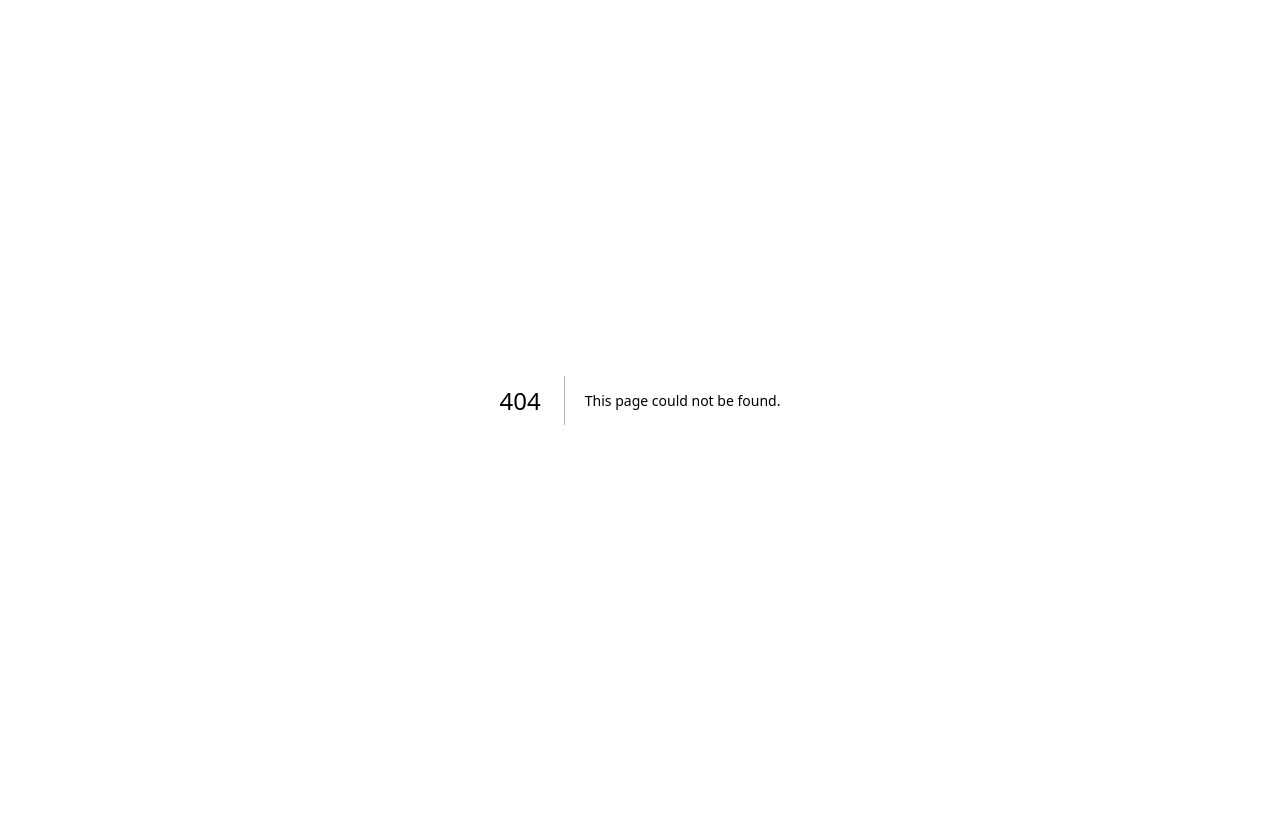
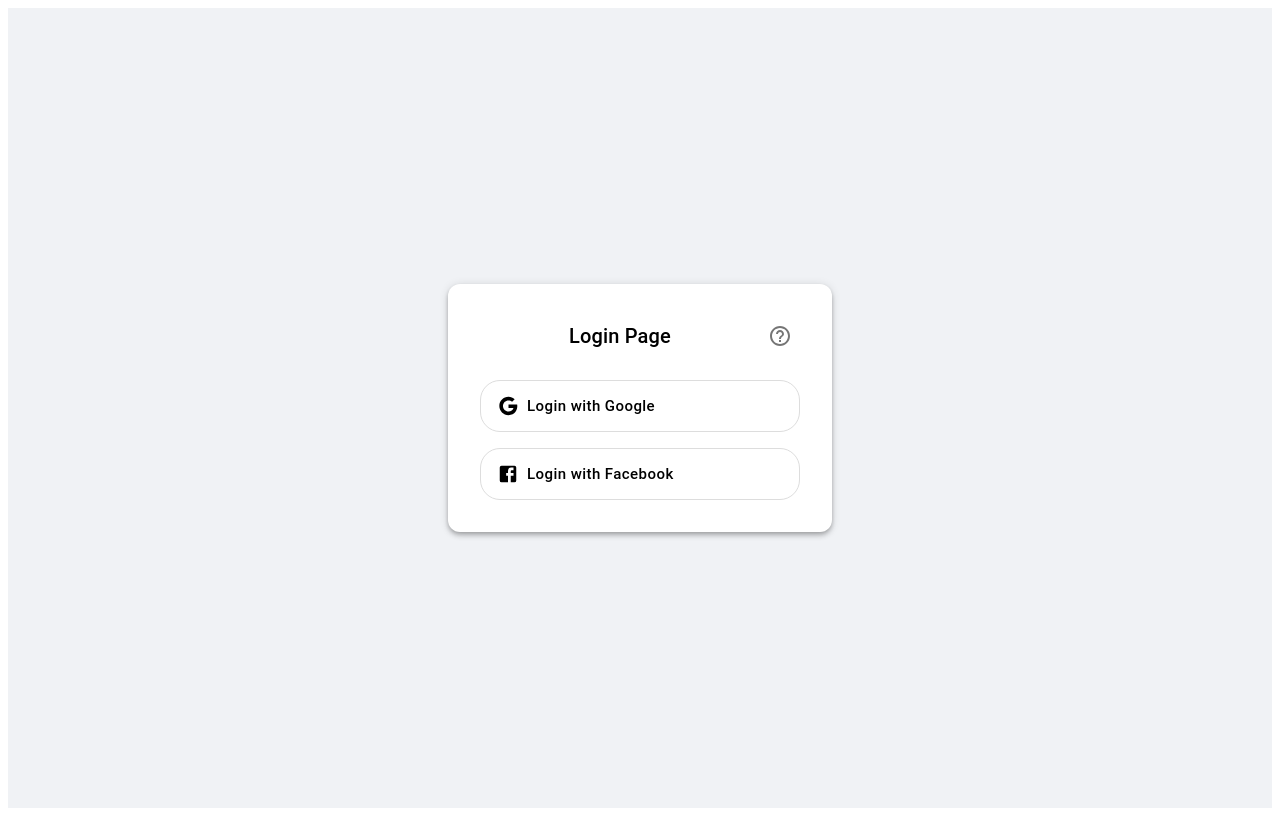
Before and after one commit to utkarsh1212-i/VAMOS, a Next.js app in the folder vamos-frontend/: page /login in a window 1280 px wide. Before the commit this address had no page. Built offline with nearby package versions, Linux system fonts and the light colour scheme.

Commit message:
login page

```diff
--- a/vamos-frontend/package.json
+++ b/vamos-frontend/package.json
@@ -8,7 +8,8 @@
   "dependencies": {
     "@emotion/react": "^11.13.3",
     "@emotion/styled": "^11.13.0",
-    "@mui/material": "^6.0.1",
+    "@mui/icons-material": "^6.0.2",
+    "@mui/material": "^6.0.2",
     "next": "latest",
     "react": "18.2.0",
     "react-dom": "18.2.0"
--- a/vamos-frontend/pages/index.js
+++ b/vamos-frontend/pages/index.js
@@ -1,7 +1,7 @@
 import Head from 'next/head';
 import styles from '../styles/Home.module.css';
 import Button from '@mui/material/Button';
-
+import Link from 'next/link';
 export default function Home() {
   return (
     <div className={styles.container}>
@@ -18,7 +18,7 @@ export default function Home() {
             </a>
           </div>
           <div className={styles.loginButton}>
-            <Button variant="contained"  href="#outlined-buttons">
+            <Button variant="contained" onClick={()=>{window.location.href= '/login'}}>
               Login
             </Button>
           </div>
--- /dev/null
+++ b/vamos-frontend/pages/login.js
@@ -0,0 +1,92 @@
+import React from 'react';
+import { Button, Typography, Box, IconButton, Stack, Tooltip } from '@mui/material';
+import GoogleIcon from '@mui/icons-material/Google';
+import FacebookIcon from '@mui/icons-material/Facebook';
+import HelpOutlineIcon from '@mui/icons-material/HelpOutline';
+
+const LoginPage = () => {
+  return (
+    <Box
+      display="flex"
+      justifyContent="center"
+      alignItems="center"
+      height="100vh"
+      bgcolor="#f0f2f5"
+    >
+      <Box
+        display="flex"
+        flexDirection="column"
+        alignItems="center"
+        bgcolor="#fff"
+        p={4}
+        borderRadius={3}
+        boxShadow={4}
+        width="320px"
+      >
+        <Box
+          display="flex"
+          justifyContent="space-between"
+          alignItems="center"
+          width="100%"
+          mb={3}
+        >
+          <Typography variant="h6" align="center" flexGrow={1} fontWeight="500">
+            Login Page
+          </Typography>
+          <Tooltip title="Need help? Click here!" placement='top' arrow>
+            <IconButton aria-label="help">
+              <HelpOutlineIcon />
+            </IconButton>
+          </Tooltip>
+        </Box>
+
+        <Stack spacing={2} width="100%">
+          <Button
+            variant="outlined"
+            startIcon={<GoogleIcon />}
+            fullWidth
+            size="large"
+            sx={{
+              borderRadius: 5,
+              textTransform: 'none',
+              justifyContent: 'flex-start',
+              padding: '12px 20px',
+              color: '#000',
+              borderColor: '#ddd',
+              transition: 'background-color 0.3s, border-color 0.3s',
+              '&:hover': {
+                backgroundColor: '#f5f5f5',
+                borderColor: '#ccc',
+              },
+            }}
+          >
+            Login with Google
+          </Button>
+          <Button
+            variant="outlined"
+            startIcon={<FacebookIcon />}
+            fullWidth
+            size="large"
+            sx={{
+              borderRadius: 5,
+              textTransform: 'none',
+              justifyContent: 'flex-start',
+              padding: '12px 20px',
+              color: '#000',
+              borderColor: '#ddd',
+              transition: 'background-color 0.3s, border-color 0.3s',
+              '&:hover': {
+                backgroundColor: '#f5f5f5',
+                borderColor: '#ccc',
+              },
+            }}
+          >
+            Login with Facebook
+          </Button>
+        </Stack>
+      </Box>
+    </Box>
+  );
+};
+
+export default LoginPage;
```
Also changed, not shown: 2 other files (tests, documents, lock files or other folders).
